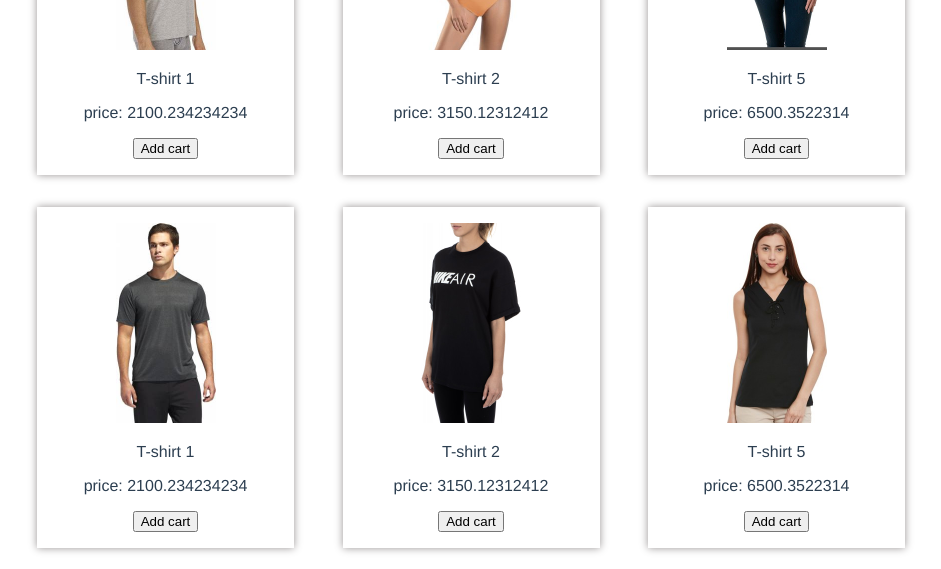
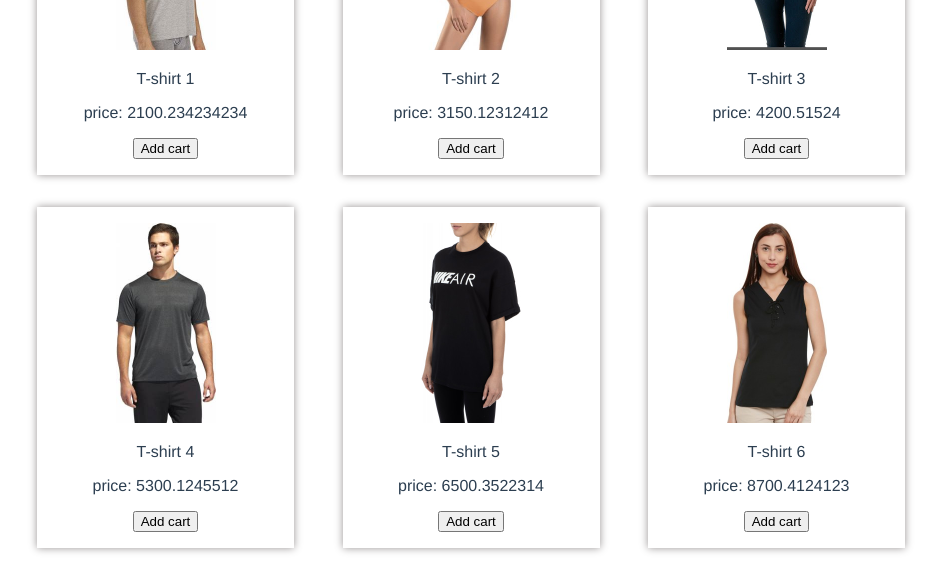
Before and after one commit to arhipovivn/catalog-vue-js, a Vue app: page / in a window 1280 px wide. Shown: the part 278-847 px from the top of the page, without its empty margins (169-1110 px from the left). Built offline with nearby package versions, Linux system fonts and the light colour scheme; data requests are answered from the project's data file.

Commit message:
vuex and api request

```diff
--- a/db.json
+++ b/db.json
@@ -41,7 +41,7 @@
       "category": "Женские"
     },
     {
-      "image": "6.jpeg",
+      "image": "6.jpg",
       "name": "T-shirt 6",
       "price": 8700.4124123,
       "article": "T6",
--- a/src/components/v-catalog.vue
+++ b/src/components/v-catalog.vue
@@ -6,8 +6,9 @@
     VCatalogItem и в его данные засовывает каждый новый объект чтолежит  в массиве  products -->
     <!-- @sendArticle="showArticle"- так происзодит связывание того что передает ребенок родителю  -->
 <!-- т.е при нажатии на кнопку в ребенке в функции showArticle я описал что делать в родителе -->
-    <VCatalogItem
-    v-for="product in products"
+<!-- v-for="product in this.$store.state.products" заменил на PRODUCTS в computed -->
+  <VCatalogItem
+    v-for="product in PRODUCTS"
     :key="product.article"
     :product_data="product"
     @sendArticle="showArticle"
@@ -16,66 +17,29 @@
 </template>
 <script>
 import VCatalogItem from './v-catalog-item.vue';
+import{mapActions,mapGetters} from 'vuex';
 export default {
+    name: "v-catalog",
+    computed: {
+        ...mapGetters(['PRODUCTS'])
+    },
     methods:{
-showArticle(elem){
-console.log(elem)
+    ...mapActions(['GET_PRODUCTS_FROM_API']),//  это сделано для простоты обращения к методу GET_PRODUCTS_FROM_API
+showArticle(data){
+console.log(data)
 }
     },
-    name: "v-catalog",
+    mounted(){ //  когда отрендорился весь хтмл будет выполняться то что написано тут
+        this.GET_PRODUCTS_FROM_API()
+        .then((response)=>{// проверка на полученные данные, если данные пришли то выведет в консоль
+            if(response){
+                console.log("данные получены")
+            }
+        })
+
+    },
     data() {
-        return {
-
-  products: [
-    {
-      image: "1.jpg",
-      name: "T-shirt 1",
-      price: 2100.234234234,
-      article: "T1",
-      available: true,
-      category: "Мужские"
-    },
-    {
-      image: "2.jpg",
-      name: "T-shirt 2",
-      price: 3150.12312412,
-      article: "T2",
-      available: true,
-      category: "Женские"
-    },
-    {
-      image: "3.jpg",
-      name: "T-shirt 5",
-      price: 6500.3522314,
-      article: "T3",
-      available: false,
-      category: "Женские"
-    }, {
-      image: "4.jpg",
-      name: "T-shirt 1",
-      price: 2100.234234234,
-      article: "T4",
-      available: true,
-      category: "Мужские"
-    },
-    {
-      image: "5.jpg",
-      name: "T-shirt 2",
-      price: 3150.12312412,
-      article: "T5",
-      available: true,
-      category: "Женские"
-    },
-    {
-      image: "6.jpg",
-      name: "T-shirt 5",
-      price: 6500.3522314,
-      article: "T6",
-      available: false,
-      category: "Женские"
-    }
-  ]
-}
+        return {}
 
 },
 components: { VCatalogItem }
--- a/src/main.js
+++ b/src/main.js
@@ -1,4 +1,7 @@
 import { createApp } from 'vue'
+import store from './vuex/store'
 import App from './App.vue'
 import '@/assets/styles/styles.scss'
-createApp(App).mount('#app')
+const app=createApp(App)
+app.use(store)
+app.mount('#app')
--- /dev/null
+++ b/src/vuex/store.js
@@ -0,0 +1,30 @@
+import Vuex from 'vuex'
+import axios from 'axios'
+let store= new Vuex.Store({ // объект Vuex.Store . store- хранилище
+state: {
+     products:[]
+},// состояние в нем хранятся переменные массивы объекты
+mutations:{
+    SET_PRODUCTS_TO_STATE:(state,products)=>{
+        state.products=products;
+    }
+},// мутации- при помощи из мы меняем данные состояния state, они синхронны
+// т.е выполняются  по очереди
+actions:{// для получения данных создаю действие
+GET_PRODUCTS_FROM_API({commit}){
+return axios('http://localhost:3000/products',{ // аксиос запрос с параметром get по урл, у аксиоса 2 аргумента один урл дальше настройки
+method:"GET"
+}).then((products)=>{// после того как запрос выполнился(тогда ) вызываем мутацию
+    commit('SET_PRODUCTS_TO_STATE',products.data);
+    return products.data;})// вызываю мутацию с названием SET_PRODUCTS_TO_STATE
+.catch(error=>{console.log(error)// если ошибка вывести ошибку в консоль
+return error})
+}
+},// чтобы не было очереди, они асинхронны можно вызвать 5 действий
+getters:{
+    PRODUCTS(state){ //геттер(получатель) продуктс с аргументом state
+        return state.products; // возврат того что в стейте называется продуктс
+    }// данные обновляются реактивно при изменении state
+} // короткий путь до получения информации о данных в сейте
+});
+export default store;
```
